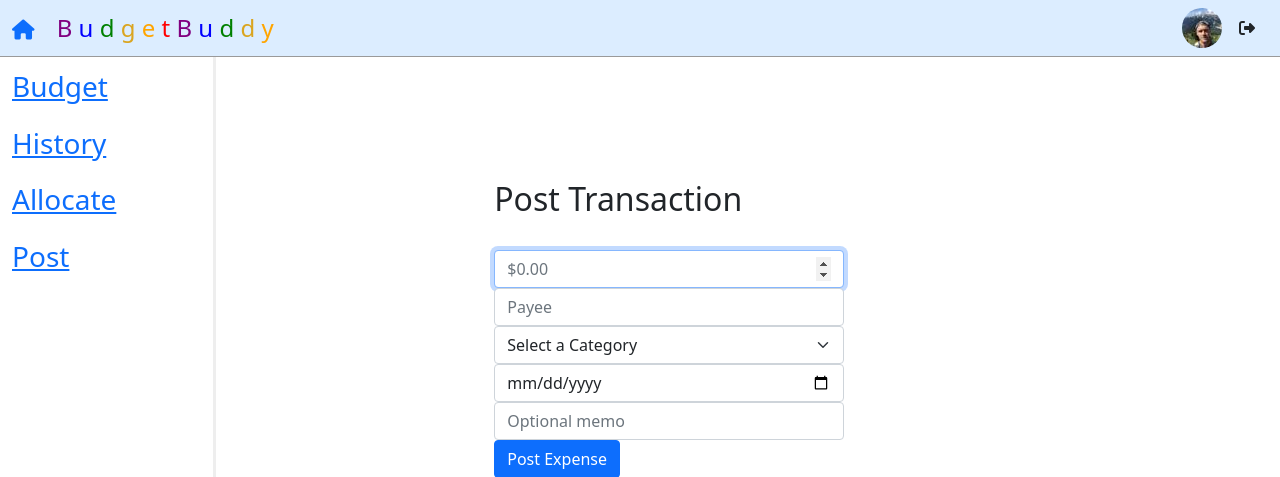
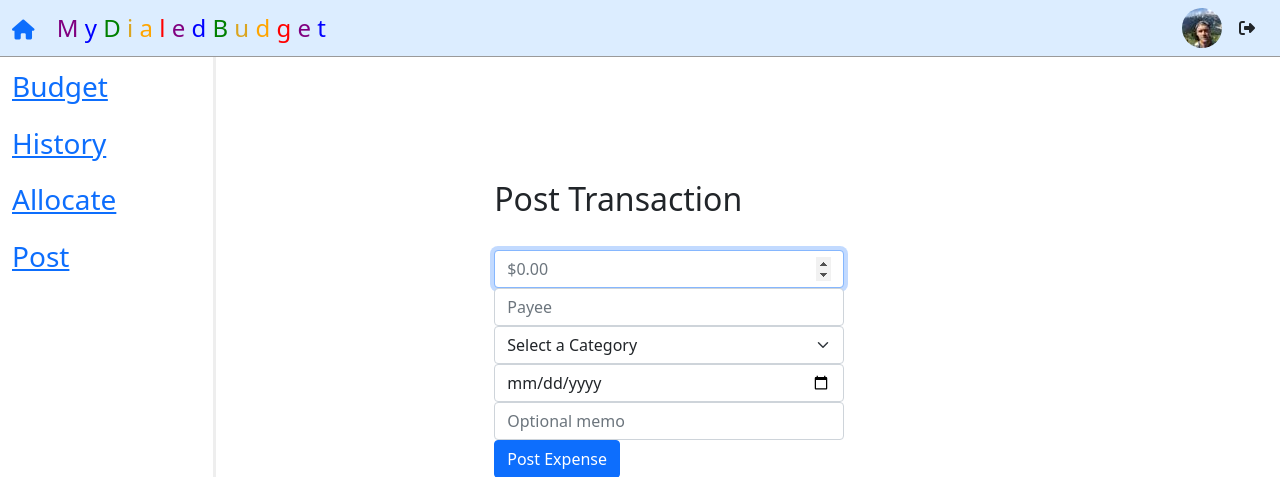
Before and after one commit to TechToysAreFun/myDialedBudget, a Flask app: page /expense in a window 1280 px wide. Shown: the top 477 px of the page. Run offline with Flask 2, Linux system fonts and the light colour scheme; a user stored in the database is signed in; data comes from the database, SQL or seed files in the repository; some libraries are stand-ins or nearby versions.

Commit message:
Update layout.html and db to reflect new project name: MyDialedBudget

```diff
--- a/application/__init__.py
+++ b/application/__init__.py
@@ -7,7 +7,7 @@ from flask_mail import Mail
 from application.config import Config
 
 # Configure CS50 Library to use SQLite database
-db = SQL("sqlite:///application/budget_buddy.db")
+db = SQL("sqlite:///application/mydialedbudget.db")
 
 # Create instance of 'mail' for this application
 mail = Mail()
--- a/application/templates/layout.html
+++ b/application/templates/layout.html
@@ -45,17 +45,20 @@
         <div class="container-fluid">
             <div class="navbar_header" style="font-size: x-large;">
                 <a class="navbar-brand" href=" {{ url_for('budget.index') }}"><i class="fas fa-home"></i></a>
-                <span style="color: purple;"> B</span>
-                <span style="color: blue">u</span>
-                <span style="color: green">d</span>
-                <span style="color: goldenrod">g</span>
-                <span style="color: orange">e</span>
-                <span style="color: red">t</span>
-                <span style="color: purple">B</span>
-                <span style="color: blue">u</span>
-                <span style="color: green">d</span>
-                <span style="color: goldenrod">d</span>
-                <span style="color: orange">y</span>
+                <span style="color: purple;"> M</span>
+                <span style="color: blue">y</span>
+                <span style="color: green">D</span>
+                <span style="color: goldenrod">i</span>
+                <span style="color: orange">a</span>
+                <span style="color: red">l</span>
+                <span style="color: purple">e</span>
+                <span style="color: blue">d</span>
+                <span style="color: green">B</span>
+                <span style="color: goldenrod">u</span>
+                <span style="color: orange">d</span>
+                <span style="color: red">g</span>
+                <span style="color: purple">e</span>
+                <span style="color: blue">t</span>
             </div>
 
             <!-- Navbar when user IS logged in-->
```
Also changed, not shown: application/mydialedbudget.db (renamed from application/budget_buddy.db), final.db (added).
